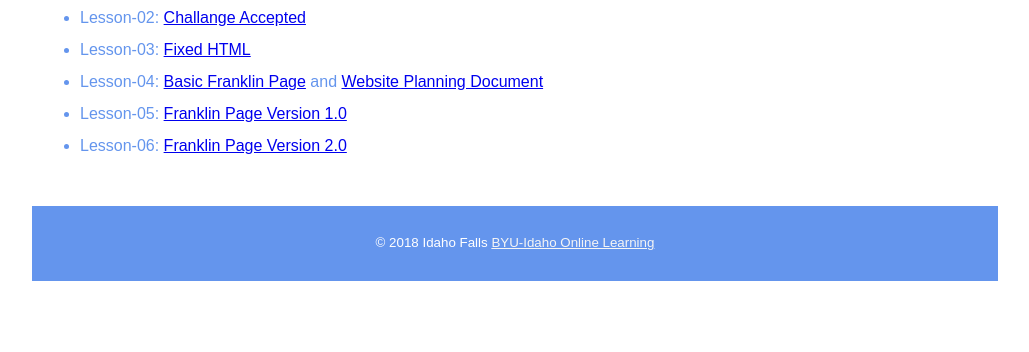
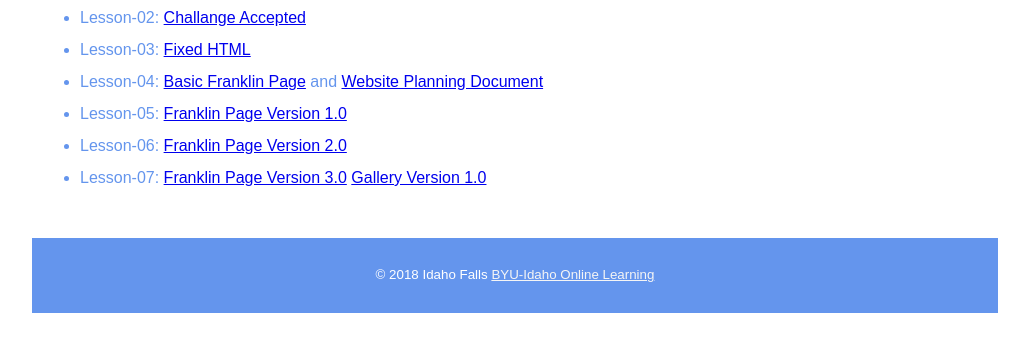
Before and after one commit to emilydani/emilydani.github.io, a plain HTML site: page cit230/index.html in a window 1280 px wide. Shown: the part 314-666 px from the top of the page, without its empty margins (125-1154 px from the left). Drawn offline with Linux system fonts and the light colour scheme.

Commit message:
links added

```diff
--- a/cit230/index.html
+++ b/cit230/index.html
@@ -28,6 +28,7 @@
                 <li>Lesson-04: <a href="assignments/lesson-4/franklin-4.html">Basic Franklin Page</a> and <a href="assignments/lesson-4/website-planning-document.pdf">Website Planning Document</a></li>
                 <li>Lesson-05: <a href="assignments/lesson-5/franklin.html">Franklin Page Version 1.0</a></li>
                 <li>Lesson-06: <a href="assignments/lesson-6/franklin-6.html">Franklin Page Version 2.0</a></li>
+                <li>Lesson-07: <a href="assignments/lesson-7/franklin-7.html">Franklin Page Version 3.0</a> <a href="assignments/lesson-7/gallery-7.html">Gallery Version 1.0</a></li>
             </ul>
         </main>
         <footer>
```
